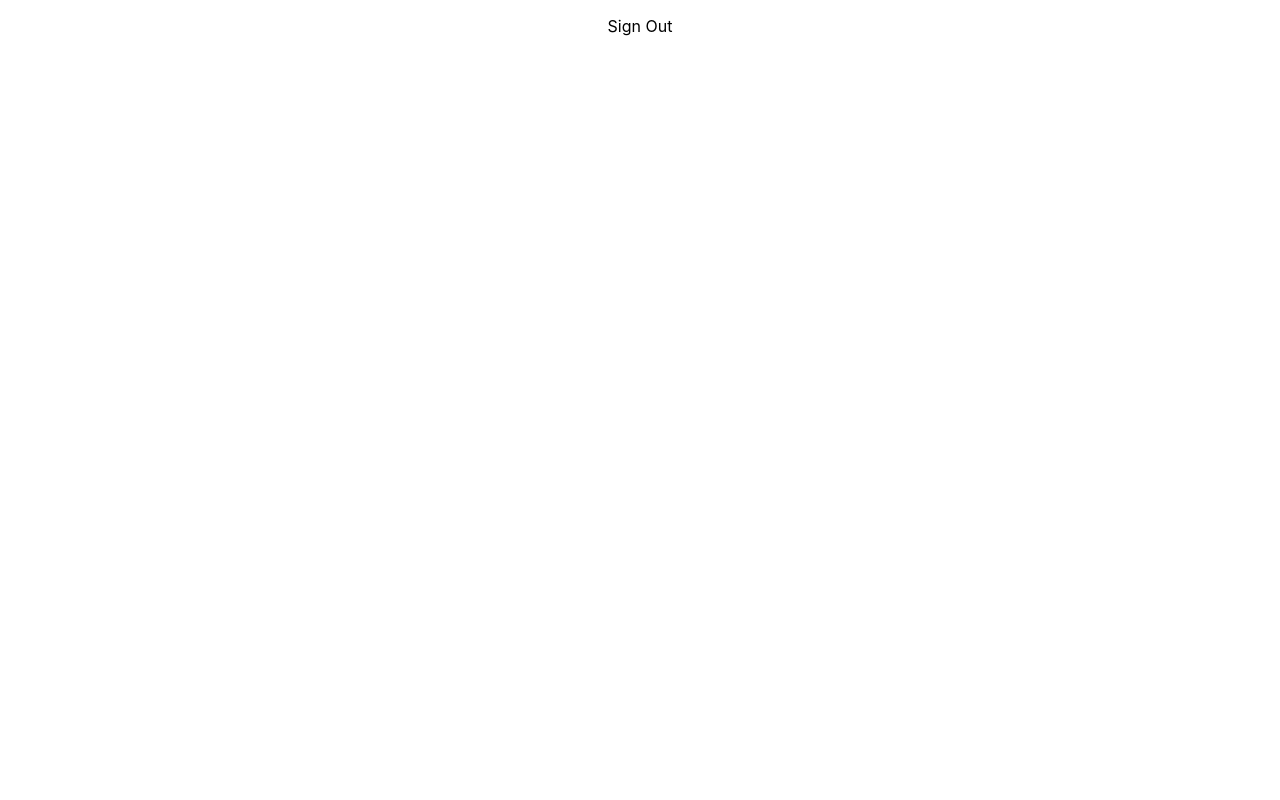
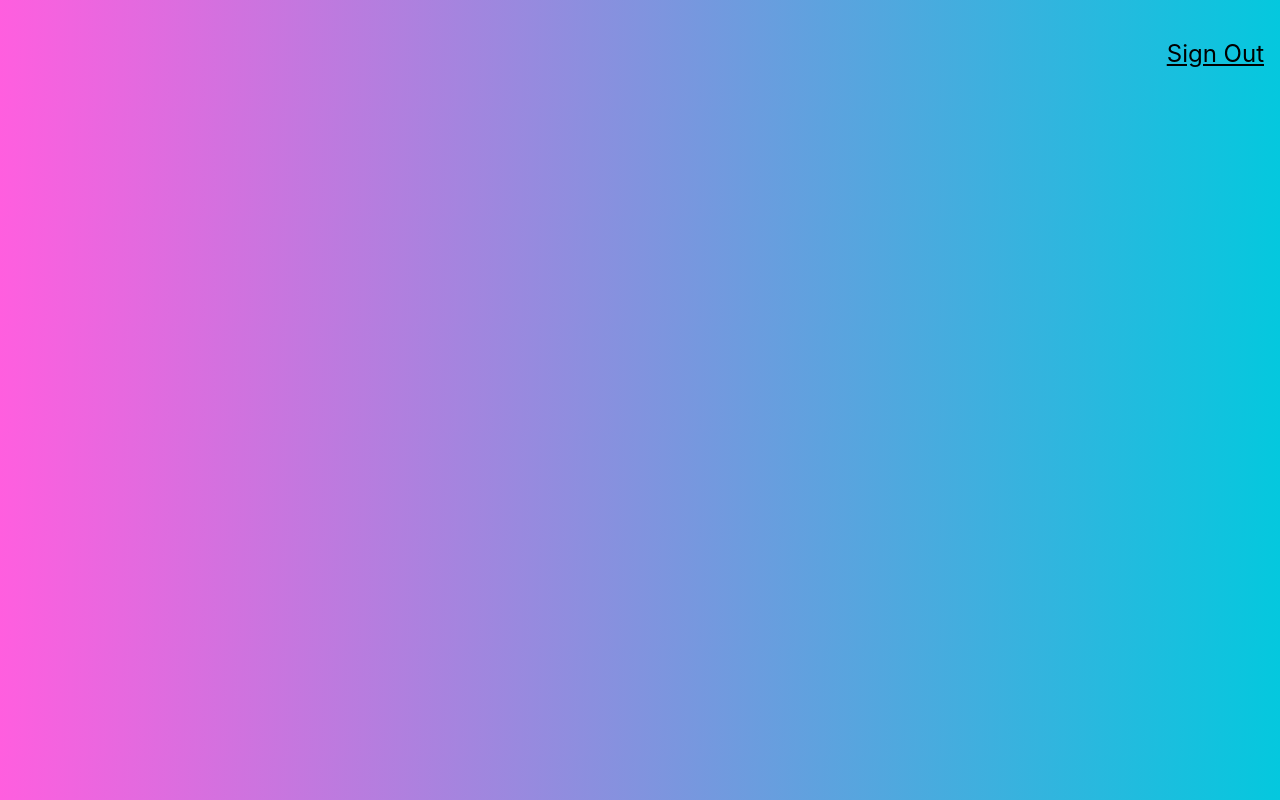
Before and after one commit to vronney/faceRecognition, a React (Create React App) app: page / in a window 1280 px wide. Built offline with nearby package versions, Linux system fonts and the light colour scheme.

Commit message:
installed tachyons and added background to body

```diff
--- a/package.json
+++ b/package.json
@@ -8,7 +8,8 @@
     "@testing-library/user-event": "^7.1.2",
     "react": "^16.12.0",
     "react-dom": "^16.12.0",
-    "react-scripts": "3.3.0"
+    "react-scripts": "3.3.0",
+    "tachyons": "^4.11.1"
   },
   "scripts": {
     "start": "react-scripts start",
--- a/src/App.js
+++ b/src/App.js
@@ -1,6 +1,7 @@
 import React from 'react';
 import Navigation from './components/Navigation/Navigation';
 import './App.css';
+import 'tachyons';
 
 function App() {
   return (
--- a/src/components/Navigation/Navigation.js
+++ b/src/components/Navigation/Navigation.js
@@ -2,8 +2,8 @@ import React from 'react'
 
 const Navigation = () => {
   return (
-    <nav>
-      <p>Sign Out</p>
+    <nav style={{display: 'flex', justifyContent: 'flex-end'}}>
+      <p className='f3 link dim black underline pa3 pointer'>Sign Out</p>
     </nav>
   );
 }
--- a/src/index.css
+++ b/src/index.css
@@ -5,6 +5,7 @@ body {
     sans-serif;
   -webkit-font-smoothing: antialiased;
   -moz-osx-font-smoothing: grayscale;
+  background: linear-gradient(89deg, #FF5EDF 0%, #04C8DE 100%);
 }
 
 code {
```
Also changed, not shown: 1 other file (tests, documents, lock files or other folders).
